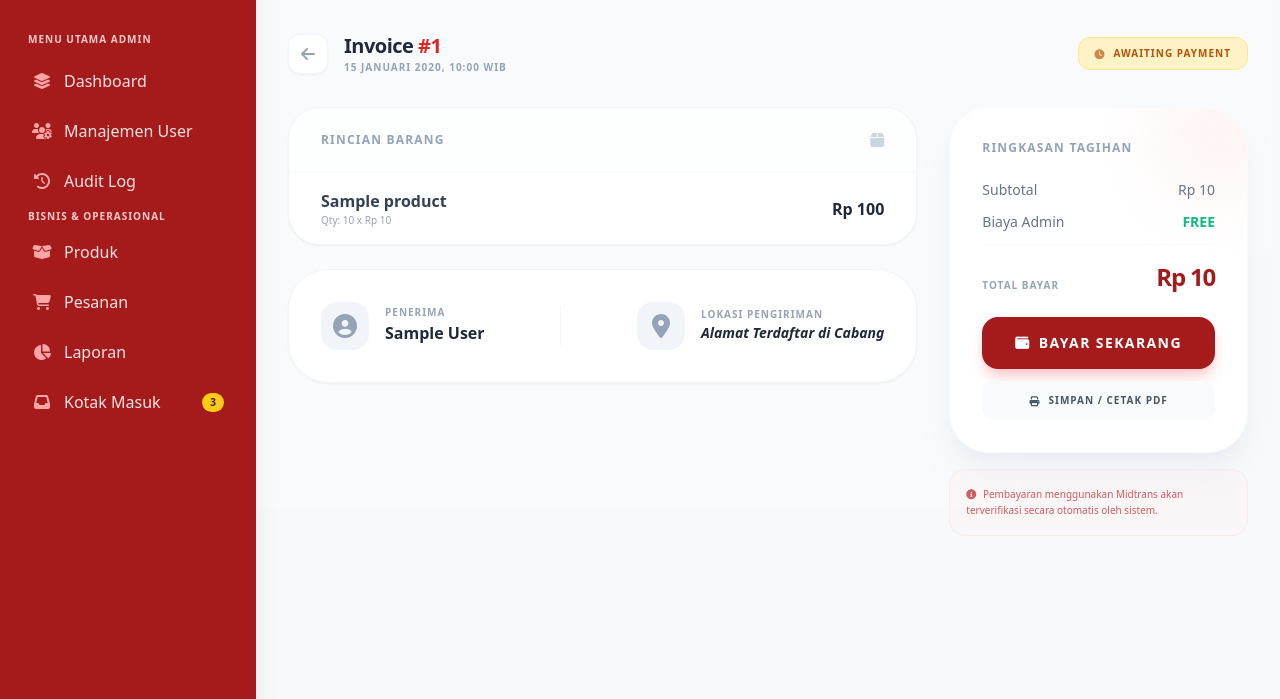
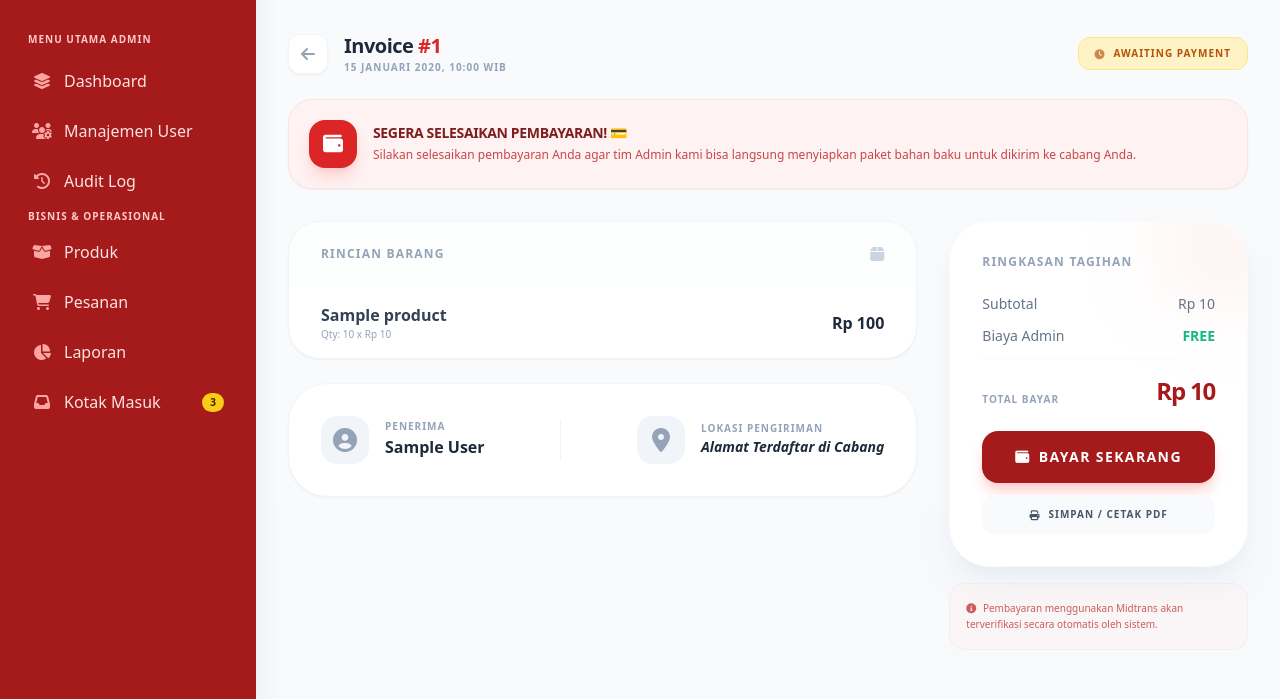
Before and after one commit to RaafiStudent/Franchise-ayam-super, a Laravel app: page /checkout/1 in a window 1280 px wide. Shown: the part 88-787 px from the top of the page. Run offline with Laravel 12, Linux system fonts and the light colour scheme; a user stored in the database is signed in; tables that the repository leaves empty hold one stand-in row (values such as "Sample post"); data that the repository does not hold is empty; style sheets or scripts are compiled from the project's sources; parts of the project's set-up code (start-up, migrations or seed data) failed here and were passed over; some libraries are stand-ins or nearby versions.

Commit message:
feat: menambahkan fitur nontifikasi di setiap pesaanan mitra. seperti sudah dikirim di bayar dll

```diff
--- a/resources/views/mitra/orders/show.blade.php
+++ b/resources/views/mitra/orders/show.blade.php
@@ -33,10 +33,25 @@
             </div>
 
             {{-- ======================================================== --}}
-            {{-- FITUR BARU: BANNER INFORMASI STATUS LOGISTIK (DINAMIS) --}}
+            {{-- FITUR: BANNER INFORMASI STATUS LOGISTIK (LENGKAP) --}}
             {{-- ======================================================== --}}
             <div class="mb-8 px-4 md:px-0">
-                @if($order->payment_status === 'paid' && $order->order_status === 'processing')
+                @if($order->payment_status === 'unpaid')
+                    <div class="bg-red-50 border border-red-100 p-5 rounded-[1.5rem] shadow-sm">
+                        <div class="flex gap-4 items-center">
+                            <div class="w-12 h-12 bg-red-600 rounded-2xl flex items-center justify-center text-white shadow-lg shadow-red-200 shrink-0">
+                                <i class="fas fa-wallet text-xl"></i>
+                            </div>
+                            <div>
+                                <h4 class="text-red-900 font-extrabold text-sm uppercase tracking-tight">Segera Selesaikan Pembayaran! 💳</h4>
+                                <p class="text-red-700/80 text-xs font-medium leading-relaxed mt-0.5">
+                                    Silakan selesaikan pembayaran Anda agar tim Admin kami bisa langsung menyiapkan paket bahan baku untuk dikirim ke cabang Anda.
+                                </p>
+                            </div>
+                        </div>
+                    </div>
+
+                @elseif($order->payment_status === 'paid' && $order->order_status === 'processing')
                     <div class="bg-blue-50 border border-blue-100 p-5 rounded-[1.5rem] shadow-sm">
                         <div class="flex gap-4 items-center">
                             <div class="w-12 h-12 bg-blue-500 rounded-2xl flex items-center justify-center text-white shadow-lg shadow-blue-200 shrink-0">
@@ -45,7 +60,7 @@
                             <div>
                                 <h4 class="text-blue-900 font-extrabold text-sm uppercase tracking-tight">Pesanan Sedang Disiapkan 📦</h4>
                                 <p class="text-blue-700/80 text-xs font-medium leading-relaxed mt-0.5">
-                                    Tim Admin Ayam Super sedang menyiapkan dan mengemas paket Anda agar aman selama perjalanan. Mohon ditunggu ya!
+                                    Pembayaran terverifikasi! Tim Admin sedang menyiapkan dan mengemas paket Anda agar aman selama perjalanan. Mohon ditunggu ya!
                                 </p>
                             </div>
                         </div>
@@ -61,7 +76,7 @@
                                 <h4 class="text-amber-900 font-extrabold text-sm uppercase tracking-tight">Pesanan Dalam Perjalanan 🚚</h4>
                                 <p class="text-amber-800/80 text-xs font-medium leading-relaxed mt-0.5">
                                     Paket Anda sedang dikirim oleh <strong>{{ $order->courier_name }}</strong> (Resi: {{ $order->resi_number }}).
-                                    Jika barang sudah sampai, mohon klik <strong>Tombol Centang Hijau (Selesai)</strong> di halaman Riwayat Pesanan.
+                                    Jika barang sudah sampai, mohon klik <strong>Tombol Centang Hijau</strong> di halaman Riwayat Pesanan.
                                 </p>
                             </div>
                         </div>
@@ -76,7 +91,7 @@
                             <div>
                                 <h4 class="text-emerald-900 font-extrabold text-sm uppercase tracking-tight">Pesanan Diterima ✅</h4>
                                 <p class="text-emerald-800/80 text-xs font-medium leading-relaxed mt-0.5">
-                                    Terima kasih telah melakukan restock! Barang telah sampai dan diterima dengan baik. Stok cabang Anda otomatis terupdate.
+                                    Terima kasih telah melakukan restock! Barang telah sampai dan diterima dengan baik. Stok cabang Anda otomatis terupdate di sistem.
                                 </p>
                             </div>
                         </div>
```
